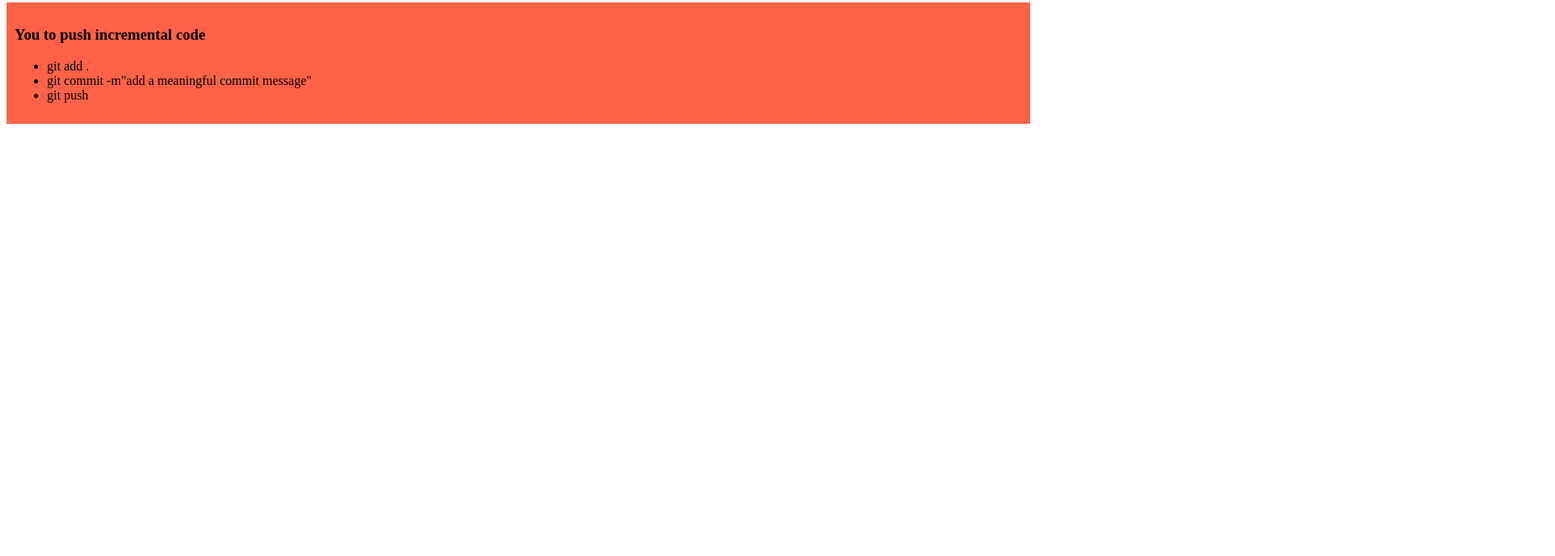
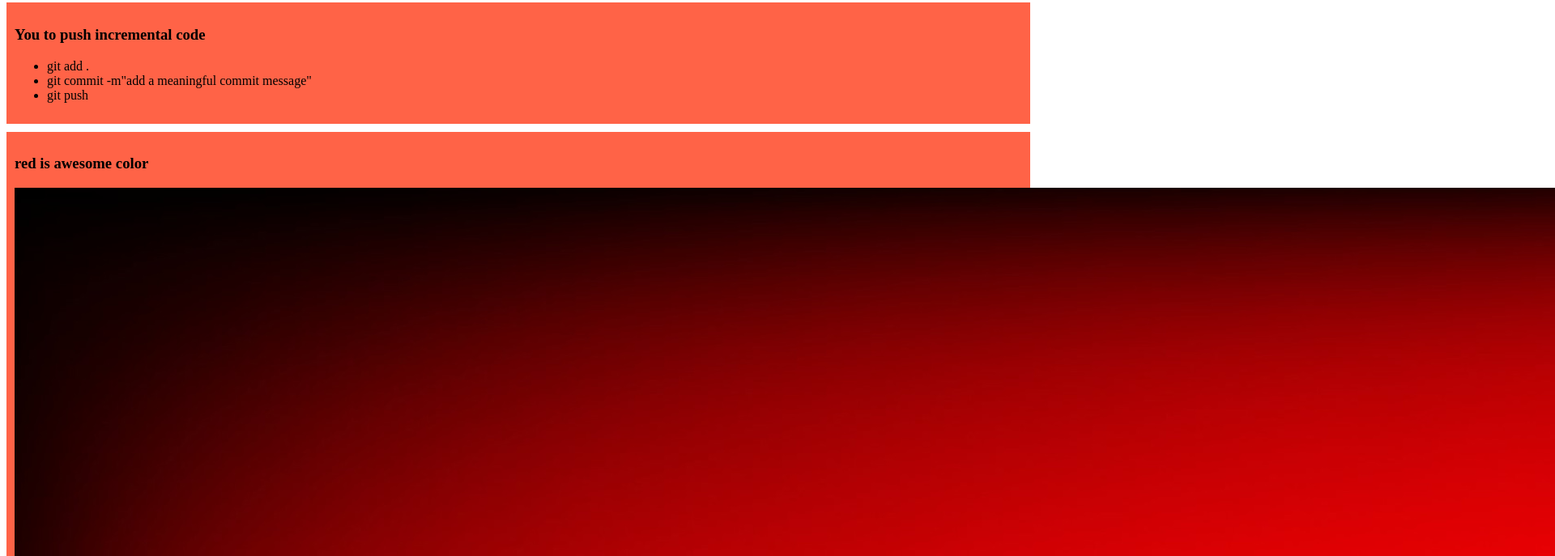
Before and after one commit to rafiq-coder/my-simple-website, a plain HTML site: page index.html in a window 1280 px wide. Shown: the part 429-1116 px from the top of the page at 81% size, 1920 px wide, since content can reach past the window. Before the commit the page ends 800 px from the top, so only its background shows below. Drawn offline with Linux system fonts and the light colour scheme.

Commit message:
red is awesome color

```diff
--- a/index.html
+++ b/index.html
@@ -38,6 +38,9 @@
 
 
     </div>
-
+   <div>
+    <h3>red is awesome color</h3>
+    <img src="images/red.jpg" alt="">
+   </div>
 </body>
 </html>
```
Also changed, not shown: images/red.jpg (added).
